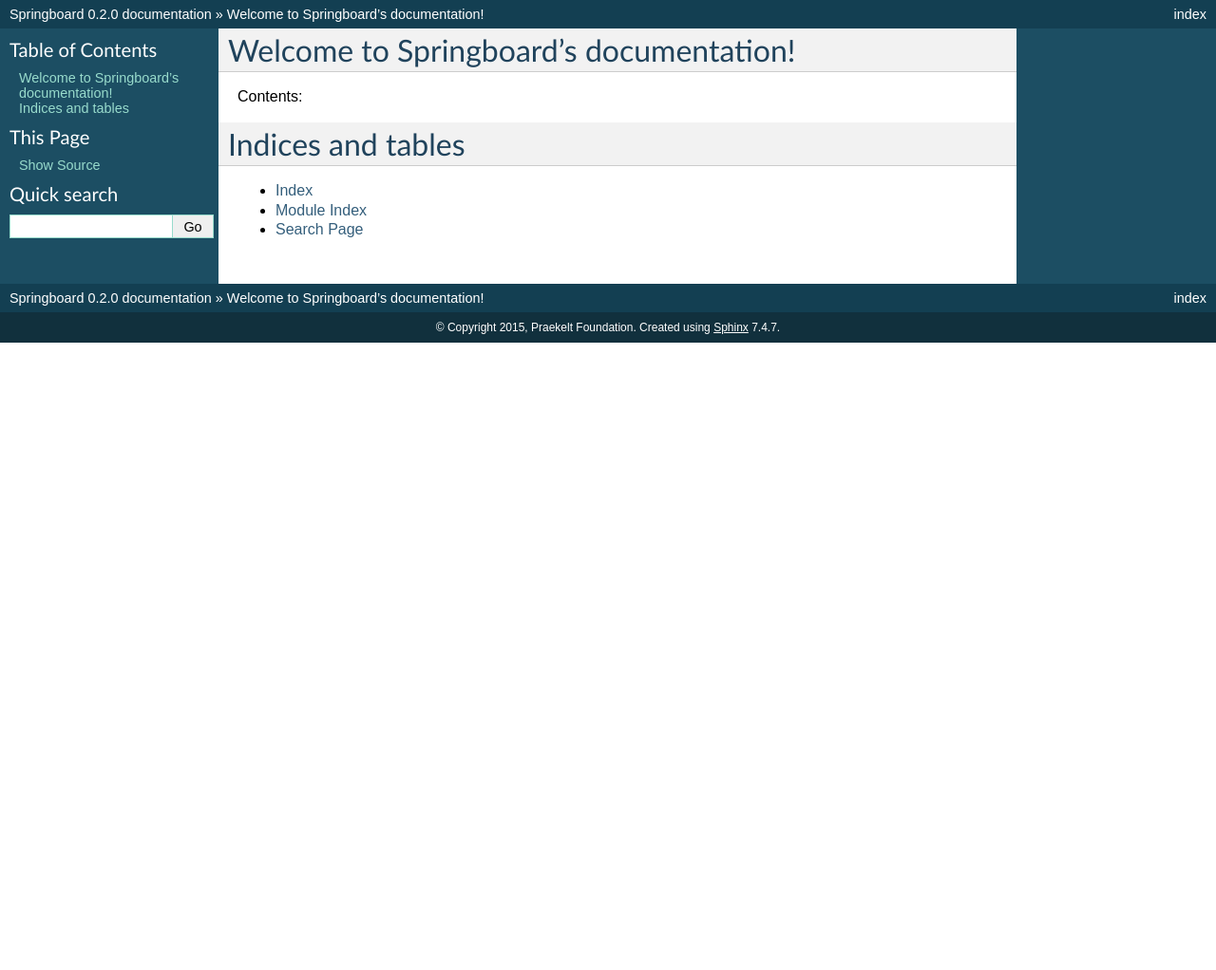
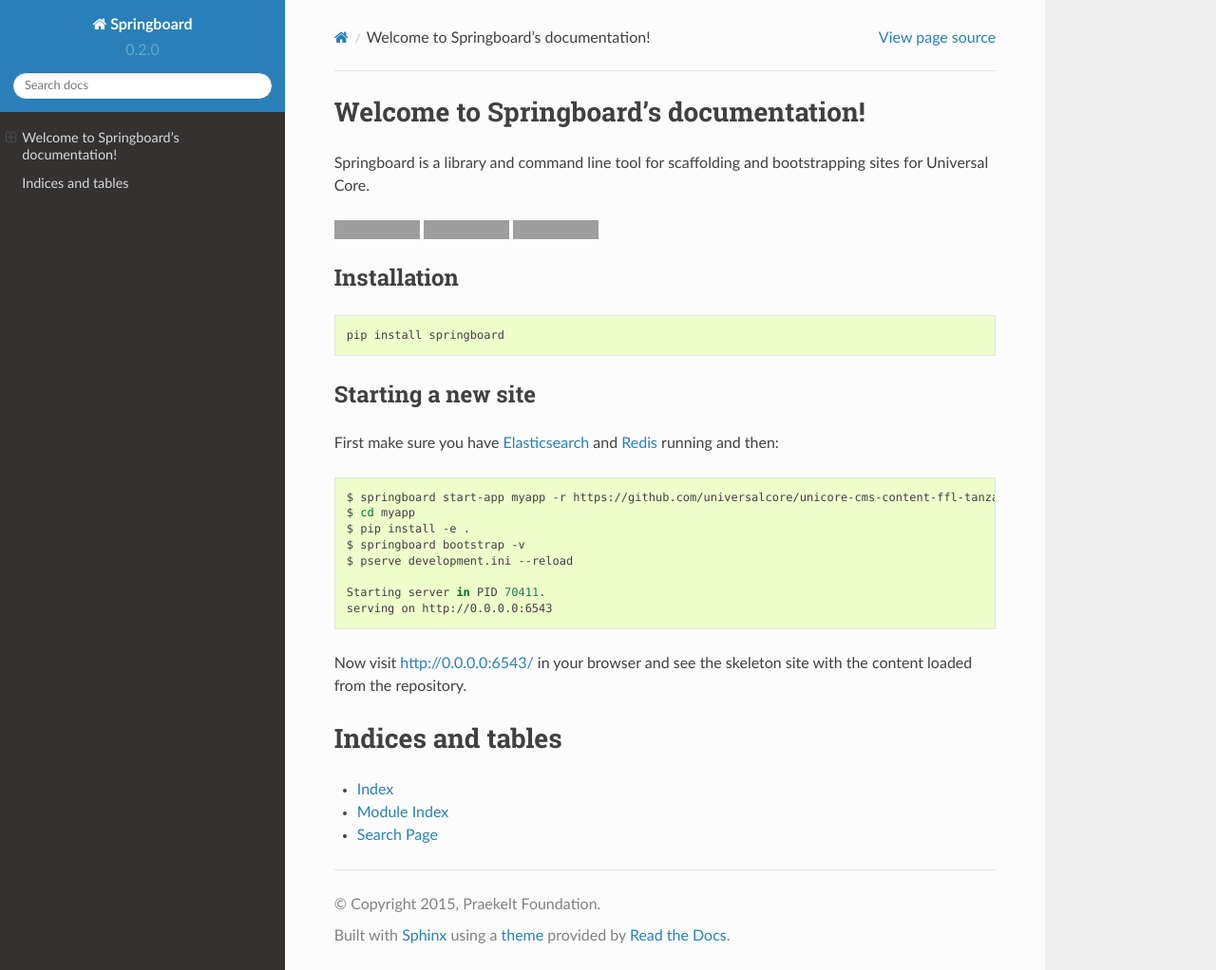
Before and after one commit to universalcore/springboard, a Sphinx documentation site: the page built from docs/index.rst, in a window 1280 px wide and 1022 px high. Shown: the whole window at 95% size. Built offline with Sphinx 7.4.7 and the Read the Docs theme 2.0.0, drawn with Linux system fonts in a browser that asks for light colours; grey boxes are pictures that could not be loaded.

Commit message:
some first docs

```diff
--- a/docs/conf.py
+++ b/docs/conf.py
@@ -14,6 +14,7 @@
 
 import sys
 import os
+import sphinx_rtd_theme
 
 # If extensions (or modules to document with autodoc) are in another directory,
 # add these directories to sys.path here. If the directory is relative to the
@@ -102,7 +103,7 @@
 
 # The theme to use for HTML and HTML Help pages.  See the documentation for
 # a list of builtin themes.
-html_theme = 'default'
+html_theme = "sphinx_rtd_theme"
 
 # Theme options are theme-specific and customize the look and feel of a theme
 # further.  For a list of options available for each theme, see the
@@ -110,7 +111,7 @@
 #html_theme_options = {}
 
 # Add any paths that contain custom themes here, relative to this directory.
-#html_theme_path = []
+html_theme_path = [sphinx_rtd_theme.get_html_theme_path()]
 
 # The name for this set of Sphinx documents.  If None, it defaults to
 # "<project> v<release> documentation".
--- a/docs/index.rst
+++ b/docs/index.rst
@@ -6,11 +6,53 @@
 Welcome to Springboard's documentation!
 =======================================
 
-Contents:
+Springboard is a library and command line tool for scaffolding and
+bootstrapping sites for Universal Core.
+
+.. image:: https://travis-ci.org/smn/springboard.svg?branch=develop
+    :target: https://travis-ci.org/smn/springboard
+    :alt: Continuous Integration
+
+.. image:: https://coveralls.io/repos/smn/springboard/badge.png?branch=develop
+    :target: https://coveralls.io/r/smn/springboard?branch=develop
+    :alt: Code Coverage
+
+.. image:: https://readthedocs.org/projects/springboard/badge/?version=latest
+    :target: https://springboard.readthedocs.org
+    :alt: Springboard Documentation
+
+Installation
+------------
+
+.. code-block:: bash
+
+    pip install springboard
+
+Starting a new site
+-------------------
+
+First make sure you have Elasticsearch_ and Redis_ running and then:
+
+.. code-block:: bash
+
+    $ springboard start-app myapp -r https://github.com/universalcore/unicore-cms-content-ffl-tanzania
+    $ cd myapp
+    $ pip install -e .
+    $ springboard bootstrap -v
+    $ pserve development.ini --reload
+
+    Starting server in PID 70411.
+    serving on http://0.0.0.0:6543
+
+Now visit http://0.0.0.0:6543/ in your browser and see the skeleton site
+with the content loaded from the repository.
 
 .. toctree::
    :maxdepth: 2
 
+
+.. _Elasticsearch: http://www.elasticsearch.org
+.. _Redis: http://www.redis.io
 
 
 Indices and tables
--- a/requirements-dev.txt
+++ b/requirements-dev.txt
@@ -6,3 +6,4 @@
 WebTest==2.0.17
 pytest-xdist
 Sphinx
+sphinx_rtd_theme
```
